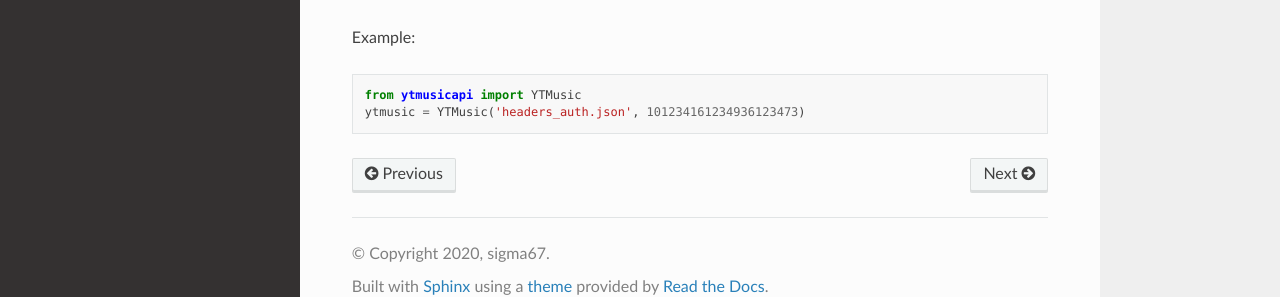
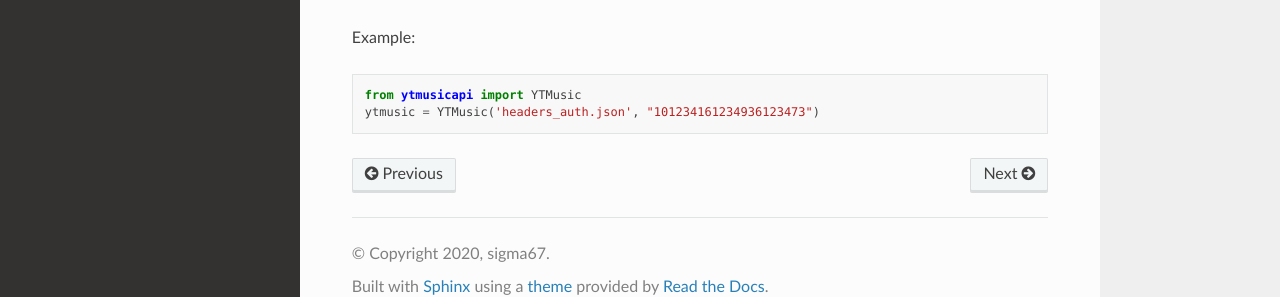
Before and after one commit to sigma67/ytmusicapi, a Sphinx documentation site: the page built from docs/source/usage.rst, in a window 1280 px wide and 1290 px high. Shown: the part 967-1264 px from the top of the window. Built offline with Sphinx 7.4.7 and the Read the Docs theme 2.0.0, drawn with Linux system fonts in a browser that asks for light colours.

```diff
--- a/docs/source/usage.rst
+++ b/docs/source/usage.rst
@@ -47,4 +47,4 @@ Example:
 .. code-block:: python
 
     from ytmusicapi import YTMusic
-    ytmusic = YTMusic('headers_auth.json', 101234161234936123473)
+    ytmusic = YTMusic('headers_auth.json', "101234161234936123473")
```
